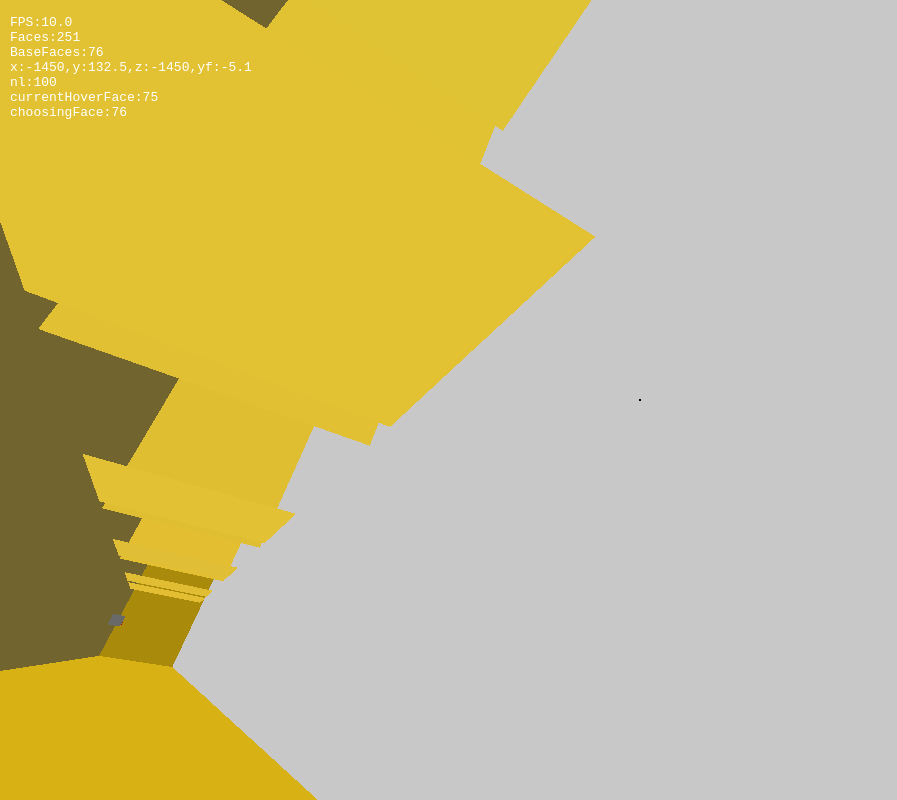
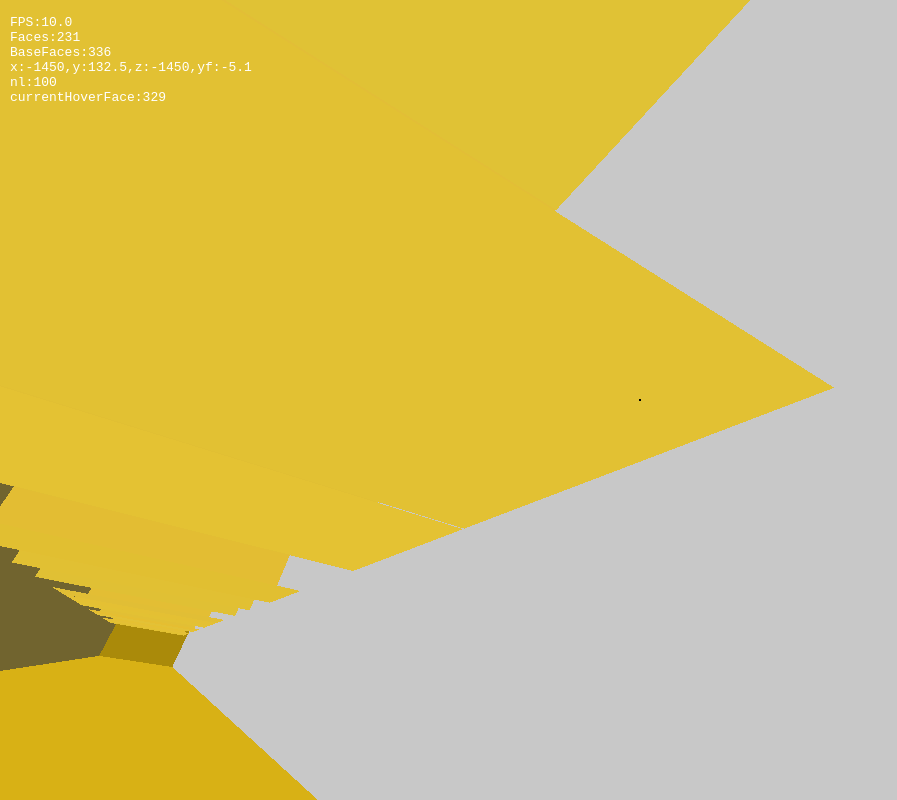
Before and after one commit to suzhikai999/3dgame, a plain HTML site: page index.html in a window 1280 px wide. Shown: the whole page, without its empty margins (0-897 px from the left). Drawn offline with Linux system fonts and the light colour scheme; animation ran at ten frames a second.

Commit message:
Update a lot

```diff
--- a/index.html
+++ b/index.html
@@ -213,14 +213,15 @@ function splitPolygon(oldPoly,cutter){
     const n=cutter.n;
     const p0=cutter.po[0];
     const pts=oldPoly.po;
-    const upper=[],lower=[];
+    let upper=[],lower=[];
+    let cnt=0;
     for(let i=0;i<pts.length;i++){
         const curr=pts[i];
         const next=pts[(i+1)%pts.length];
         const dc=(curr.x-p0.x)*n.x+(curr.y-p0.y)*n.y+(curr.z-p0.z)*n.z;
         const dn=(next.x-p0.x)*n.x+(next.y-p0.y)*n.y+(next.z-p0.z)*n.z;
         if(dc>0.0001)upper.push(curr);else
-        if(dc<-0.0001)lower.push(curr);else{upper.push(curr);lower.push(curr);}
+        if(dc<-0.0001)lower.push(curr);else{upper.push(curr);lower.push(curr);cnt++;}
         if((dc>0.0001&&dn<-0.0001)||(dc<-0.0001&&dn>0.0001)){
             const t=(Math.abs(dc)+Math.abs(dn));
             upper.push(lerpPoint(curr,next,Math.abs(dc+0.5)/t));
@@ -228,6 +229,7 @@ function splitPolygon(oldPoly,cutter){
             console.log(oldPoly.id);
         }
     }
+    if(cnt>=3)lower=[];
     return[{po:upper,co:oldPoly.co,id:oldPoly.id},{po:lower,co:oldPoly.co,id:oldPoly.id}];
 }
 function addOneByOne(newPoly,existing){
@@ -328,7 +330,7 @@ function update(){
     if(keys.s){Move.x-=fx;Move.z-=fz;}
     if(keys.a){Move.x-=rx;Move.z-=rz;}
     if(keys.d){Move.x+=rx;Move.z+=rz;}
-    if(keys.r&&nl>0)cam.speed=6,nl-=0.7;else cam.speed=30,nl+=(nl<20)?-0.3:0.3,nl=Math.min(nl,100);
+    if(keys.r&&nl>0)cam.speed=6,nl-=0.7;else cam.speed=3,nl+=(nl<20)?-0.3:0.3,nl=Math.min(nl,100);
     if(nl<-100)nl=100;
     if(currentHoverFace==0){
         sceneObjects[0].color=[150,0,0,1];
@@ -427,7 +429,7 @@ function update(){
     cam.y=(foot[0].y+foot[1].y)/2+50;
     cam.z=(foot[0].z+foot[1].z)/2;
 }
-let lastTime=0,choosing=76;
+let lastTime=0;
 function draw(polygons){
     renderer.bindOffscreen();
     const near=1,far=10000;
@@ -436,7 +438,6 @@ function draw(polygons){
     const centerY=H/2;
     currentHoverFace=-1;
     let cnt=0;
-    let temp;
     for(const f of polygons){
         const rotated=f.po.map(v=>rotate(v.x,v.y,v.z));
         const clipped=clipAgainstFrustum(rotated,frustumPlanes);
@@ -449,8 +450,7 @@ function draw(polygons){
         }
         if(pts.length<3)continue;
         if(isPointInPolygon(centerX,centerY,pts))currentHoverFace=f.id;
-        renderer.drawPolygon(pts,(f.id==choosing)?[255,255,255,1]:(f.co));
-        if(cnt==choosing){renderer.drawPolygon([{x:pts[0].x-10,y:pts[0].y-10},{x:pts[0].x+10,y:pts[0].y-10},{x:pts[0].x+10,y:pts[0].y+10},{x:pts[0].x-10,y:pts[0].y+10}],[0,255-f.id,0,1]);temp=f;}
+        renderer.drawPolygon(pts,(f.co));
         cnt++;
     }
     renderer.drawPolygon([{x:centerX-1,y:centerY-1},{x:centerX+1,y:centerY-1},{x:centerX+1,y:centerY+1},{x:centerX-1,y:centerY+1}],[0,0,0,1]);
@@ -464,7 +464,6 @@ BaseFaces:${sceneObjects.length}
 x:${Math.round(cam.x*10)/10},y:${Math.round(cam.y*10)/10},z:${Math.round(cam.z*10)/10},yf:${Math.round(foot[0].yf*10)/10}
 nl:${nl}
 currentHoverFace:${currentHoverFace}
-choosingFace:${choosing}
 `
     // ctx.fillStyle="#fff";
     // ctx.font="14px monospace";
@@ -494,7 +493,7 @@ function loop(){
     draw(polygons);
     requestAnimationFrame(loop);
 }
-document.addEventListener('keydown',e=>{if(keys[e.key]!==undefined)keys[e.key]=true;if(e.key=="ArrowRight")choosing++;if(e.key=="ArrowLeft")choosing--;});
+document.addEventListener('keydown',e=>{if(keys[e.key]!==undefined)keys[e.key]=true;});
 document.addEventListener('keyup',e=>{if(keys[e.key]!==undefined)keys[e.key]=false});
 canvas.addEventListener('click',()=>canvas.requestPointerLock());
 document.addEventListener('pointerlockchange',()=>lock=document.pointerLockElement===canvas);
@@ -508,16 +507,16 @@ document.addEventListener('mousemove',e=>{
 window.addEventListener('resize',resizeCanvas);
 resizeCanvas();
 function Init(){
-    const d=300;
-    for(let i=-1300;i<1400-d;i+=d){
-        for(let j=-1300;j<1400-d;j+=d){
+    const d=150;
+    for(let i=-1400;i<1400-d;i+=d){
+        for(let j=-1400;j<1400-d;j+=d){
             const X=i,Z=j;
-            if(Math.random()>0.5)sceneObjects.unshift({
-                points:[{x:X,y:10,z:Z},{x:X+d-50,y:10,z:Z},{x:X+d-50,y:200,z:Z},{x:X,y:200,z:Z}]
+            if(Math.random()>=0.5)sceneObjects.unshift({
+                points:[{x:X,y:1,z:Z},{x:X+d-1,y:1,z:Z},{x:X+d-1,y:200,z:Z},{x:X,y:200,z:Z}]
                 ,color:[224+Math.random()*5, 189+Math.random()*5, 49+Math.random()*5,1],normal:{x:0,y:0,z:0},id:0
             });else
             sceneObjects.unshift({
-                points:[{x:X,y:10,z:Z},{x:X,y:10,z:Z+d-50},{x:X,y:200,z:Z+d-50},{x:X,y:200,z:Z}]
+                points:[{x:X,y:1,z:Z},{x:X,y:1,z:Z+d-1},{x:X,y:200,z:Z+d-1},{x:X,y:200,z:Z}]
                 ,color:[224+Math.random()*5, 189+Math.random()*5, 49+Math.random()*5,1],normal:{x:0,y:0,z:0},id:0
             });
         }
```
